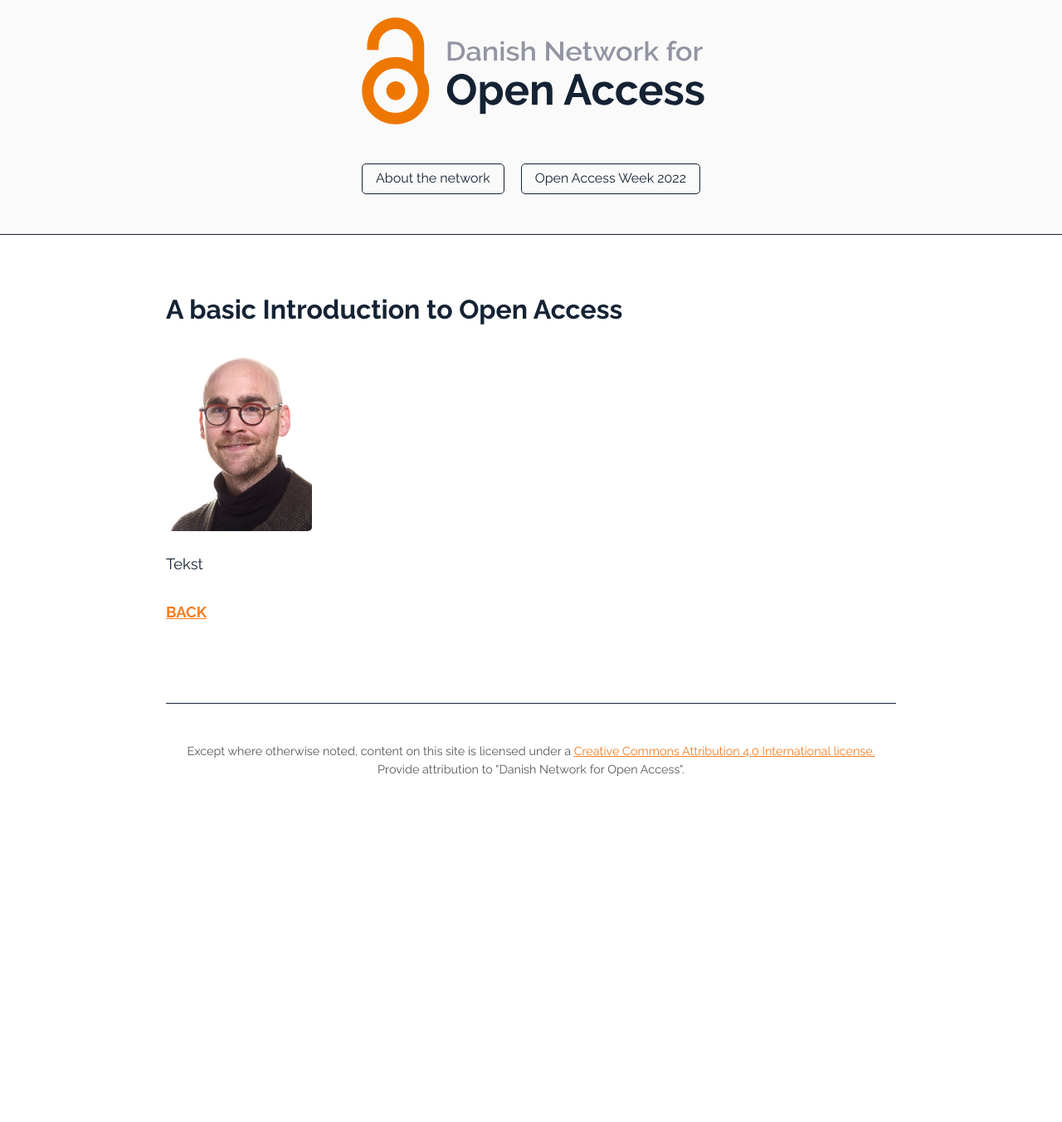
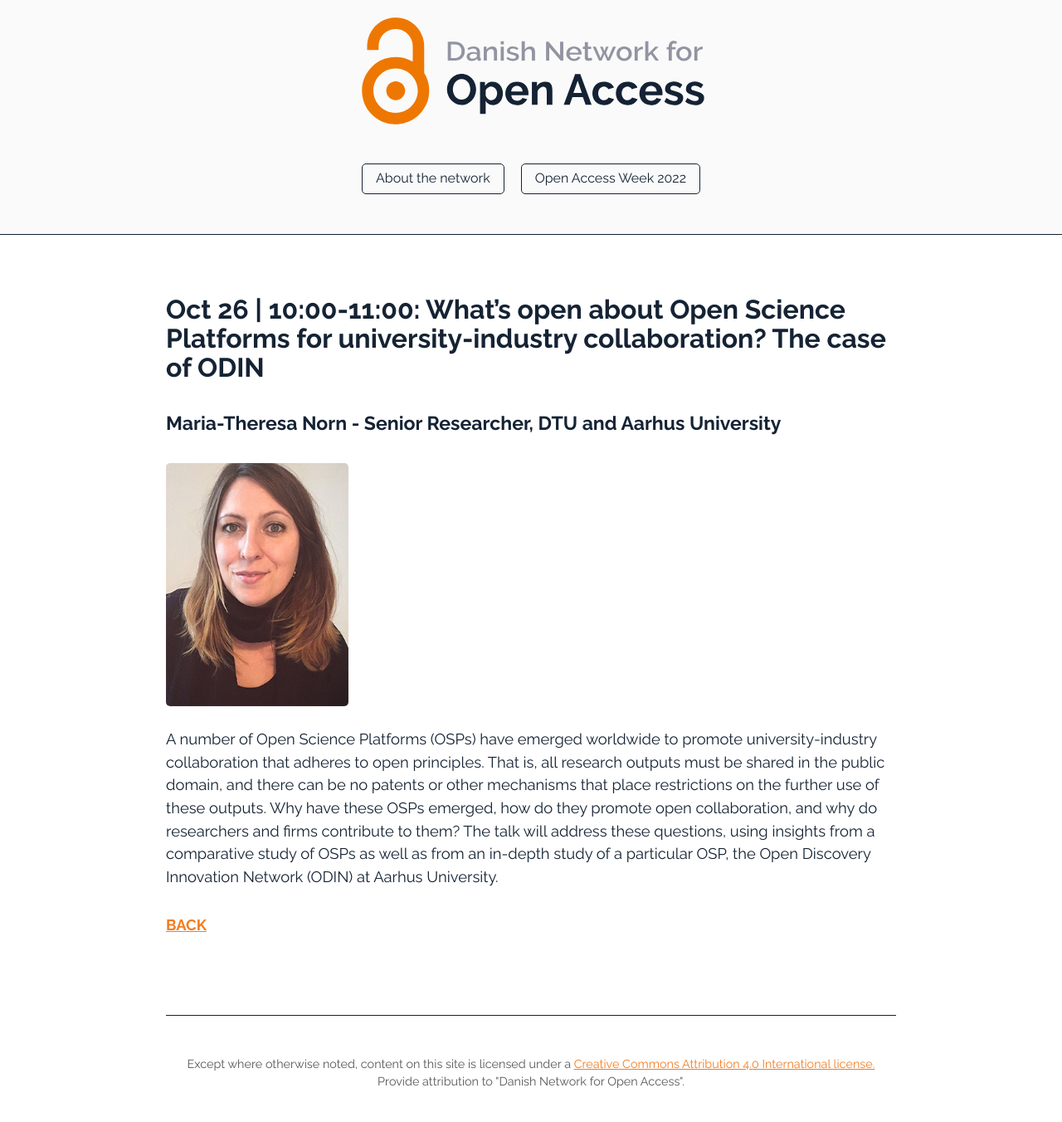
Before and after one commit to openaccess-dk/openaccess-dk.github.io, a Jekyll site: the page built from 01_wednesday.md, in a window 1280 px wide. Shown: the whole page at 83% size. Built offline with Jekyll 4.4.1, drawn with Linux system fonts in a browser that asks for light colours; before the commit the page ends 976 px from its top, so only the background shows below that.

Commit message:
Update 01_wednesday.md

```diff
--- a/01_wednesday.md
+++ b/01_wednesday.md
@@ -4,10 +4,12 @@
 layout: default
 ---
 
-### A basic Introduction to Open Access
+### Oct 26 | 10:00-11:00: What’s open about Open Science Platforms for university-industry collaboration? The case of ODIN
 
-<img src="/images/bder kopier.jpg" alt="Benjamin Derksen" style="height: 20%; width:20%;"/>
+#### Maria-Theresa Norn - Senior Researcher, DTU and Aarhus University
 
-Tekst
+<img src="/images/mtn.jpg" alt="Maria-Theresa Norn" style="height: 25%; width:25%;"/>
+
+A number of Open Science Platforms (OSPs) have emerged worldwide to promote university-industry collaboration that adheres to open principles. That is, all research outputs must be shared in the public domain, and there can be no patents or other mechanisms that place restrictions on the further use of these outputs. Why have these OSPs emerged, how do they promote open collaboration, and why do researchers and firms contribute to them? The talk will address these questions, using insights from a comparative study of OSPs as well as from an in-depth study of a particular OSP, the Open Discovery Innovation Network (ODIN) at Aarhus University.
 
 ##### [BACK](https://openaccess.dk/oaw2022#programme-of-the-danish-open-access-week-2022)
```
